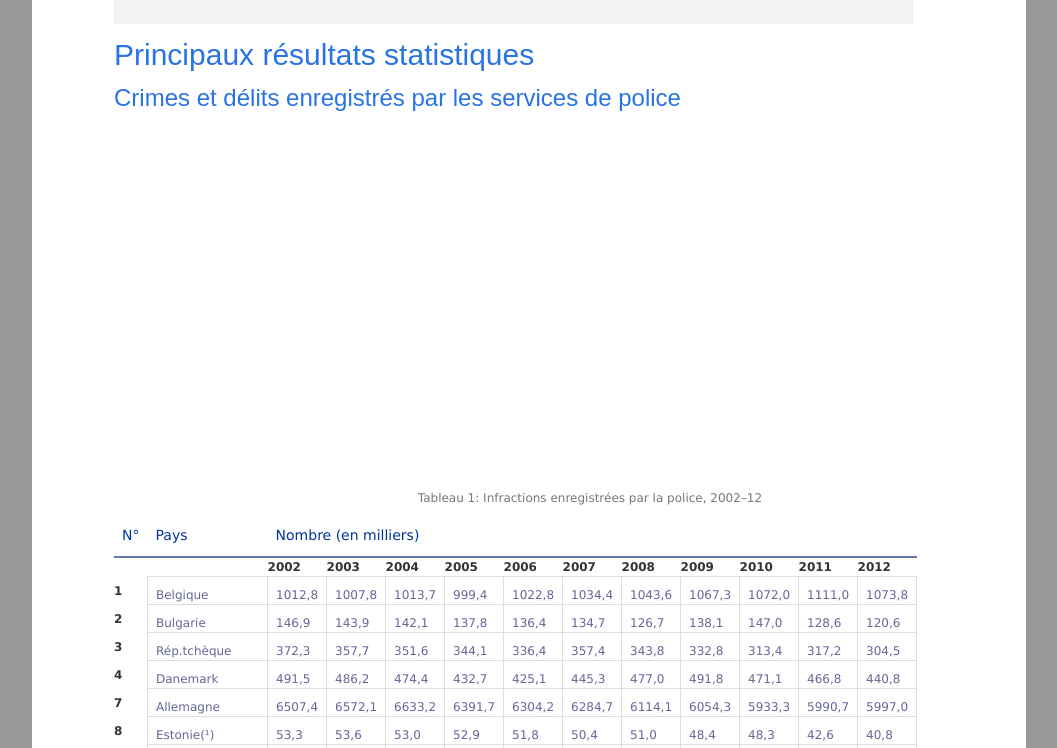
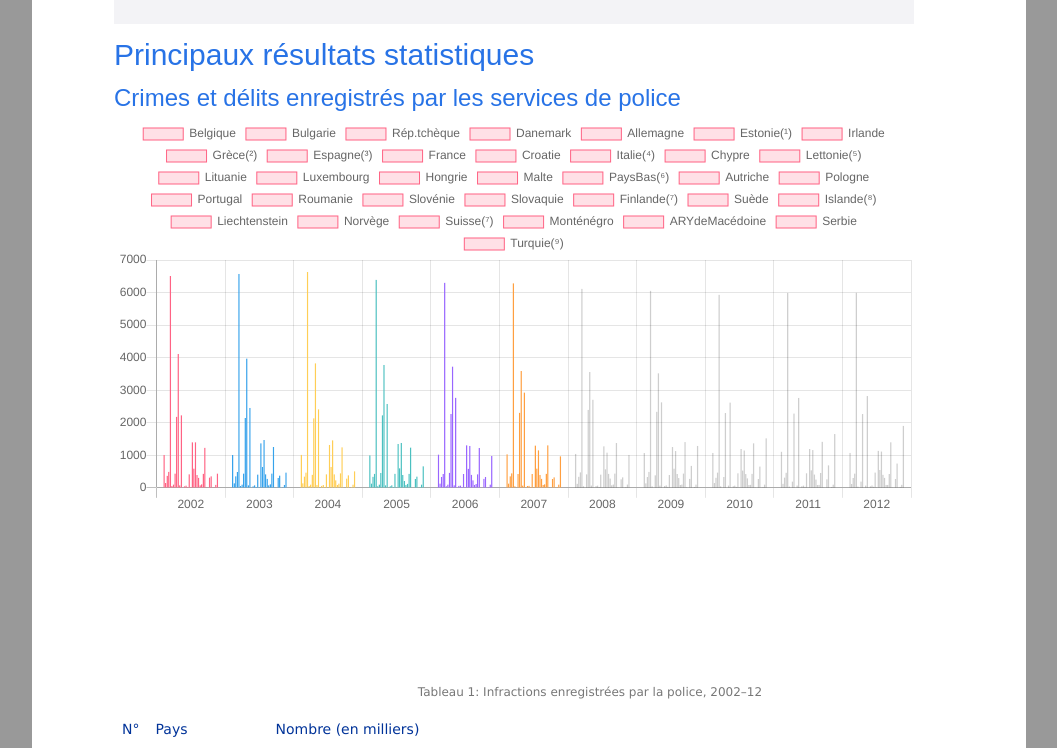
Before and after one commit to YelenaMerzlyakova/js-datavisualisation-challenge, a plain HTML site: page index.html in a window 1280 px wide. Shown: the part 1053-1801 px from the top of the page, without its empty margins (111-1168 px from the left). Drawn offline with nearby package versions, Linux system fonts and the light colour scheme; a web font is replaced by a local one.

Commit message:
add new clean working code

```diff
--- a/app.js
+++ b/app.js
@@ -2,14 +2,54 @@ let canvas1 = document.createElement("canvas");
 let table1 = document.querySelector("#table1 > caption");
 table1.insertBefore(canvas1, table1.childNodes[0]);
 
-function BuildChart(labels, values, chartTitle) {
+function BuildChart(labels, dataSets, chartTitle) {
     var ctx = document.getElementById('myChart').getContext('2d');
     var myChart = new Chart(ctx, {
-      type: 'line',
+        type: 'bar',
         data: {
             labels: labels,// Our labels
-        datasets: [{
-          label: chartTitle, // Name the series
+            datasets: dataSets,
+        },
+        options: {
+
+        }
+    });
+    return myChart;
+}
+
+var table = document.getElementById('table1');
+var subHeaders = [];
+
+
+for (var i = 2; i < table.rows[1].cells.length; i++) {
+    subHeaders[i-2] = table.rows[1].cells[i].innerHTML.toLowerCase().replace(/ /gi, '');
+}
+
+
+var dataSets = [];
+
+// function colorGen () {
+//   var generateColor = Math.floor(Math.random() * 256 );
+//   return generateColor;
+// }
+
+for (var i = 2; i < table.rows.length; i++) {
+    var tableRow = table.rows[i];
+    var values = [];
+    for (var k = 1; k < tableRow.cells.length; k++) {
+        if (k == 1) {
+            var country = tableRow.cells[k].innerHTML;
+            // var color;
+            // for ( var i = 0; i < 10; i += 1) {
+            //    color = 'rgb(' + colorGen() + ',' + colorGen() + ',' + colorGen() + ')';
+        //  }
+        } else {
+            values.push(parseInt(tableRow.cells[k].innerHTML));
+        }
+    }
+
+    var json = {
+        label: country, // Name the series
         data: values, // Our values
         backgroundColor: [ // Specify custom colors
         'rgba(255, 99, 132, 0.2)',
@@ -19,7 +59,7 @@ function BuildChart(labels, values, chartTitle) {
         'rgba(153, 102, 255, 0.2)',
         'rgba(255, 159, 64, 0.2)'
         ],
-          borderColor: [ // Add custom color borders
+        borderColor:[ //color, // Add custom color borders
             'rgba(255,99,132,1)',
             'rgba(54, 162, 235, 1)',
             'rgba(255, 206, 86, 1)',
@@ -28,85 +68,122 @@ function BuildChart(labels, values, chartTitle) {
             'rgba(255, 159, 64, 1)'
         ],
         borderWidth: 1 // Specify bar border width
-        }]
-      },
-      options: {
-        responsive: true, // Instruct chart js to respond nicely.
-        maintainAspectRatio: false, // Add to prevent default behavior of full-width/height
+    };
+
+    dataSets.push(json);
 }
-    });
-    return myChart;
-  }
+var chart = BuildChart(subHeaders, dataSets, "Pays");
 
-var table = document.getElementById('table1');
-var json = []; // First row needs to be headers
-var json2 = [];
-var headers =[];
-var subHeaders = [];
-for (var i = 1; i < table.rows[0].cells.length; i++) {
-  headers[i] = table.rows[0].cells[i].innerHTML.toLowerCase().replace(/ /gi, '');
-}
 
-for (var i = 1; i < table.rows[1].cells.length; i++) {
-    subHeaders[i] = table.rows[1].cells[i].innerHTML.toLowerCase().replace(/ /gi, '');
-  }
-console.log(headers);
-console.log(subHeaders);
+// let canvas1 = document.createElement("canvas");
+// let table1 = document.querySelector("#table1 > caption");
+// table1.insertBefore(canvas1, table1.childNodes[0]);
 
-for (var i = 1; i < table.rows.length; i++) {
-     var tableRow = table.rows[i];
-     var tableRow2 = table.rows[i];
-     var rowData = {};
-     var rowData2 = {};
-    // console.log(table.rows[i]);
-//     // console.log(table.rows[1]);
-     for (var j = 1; j < tableRow.cells.length; j++) {
-       rowData[headers[j]] = tableRow.cells[j].innerHTML;
-       //console.log(rowData[headers[j]] = tableRow.cells[j].innerHTML);
-     }
+// function BuildChart(labels, values, chartTitle) {
+//     var ctx = document.getElementById('myChart').getContext('2d');
+//     var myChart = new Chart(ctx, {
+//       type: 'line',
+//       data: {
+//         labels: labels,// Our labels
+//         datasets: [{
+//           label: chartTitle, // Name the series
+//           data: values, // Our values
+//           backgroundColor: [ // Specify custom colors
+//             'rgba(255, 99, 132, 0.2)',
+//             'rgba(54, 162, 235, 0.2)',
+//             'rgba(255, 206, 86, 0.2)',
+//             'rgba(75, 192, 192, 0.2)',
+//             'rgba(153, 102, 255, 0.2)',
+//             'rgba(255, 159, 64, 0.2)'
+//           ],
+//           borderColor: [ // Add custom color borders
+//             'rgba(255,99,132,1)',
+//             'rgba(54, 162, 235, 1)',
+//             'rgba(255, 206, 86, 1)',
+//             'rgba(75, 192, 192, 1)',
+//             'rgba(153, 102, 255, 1)',
+//             'rgba(255, 159, 64, 1)'
+//           ],
+//           borderWidth: 1 // Specify bar border width
+//         }]
+//       },
+//       options: {
+//         responsive: true, // Instruct chart js to respond nicely.
+//         maintainAspectRatio: false, // Add to prevent default behavior of full-width/height
+//       }
+//     });
+//     return myChart;
+//   }
 
-     for (var k = 1; k < tableRow2.cells.length; k++) {
-         rowData2[subHeaders[k]] = tableRow2.cells[k].innerHTML;
-     }
-     console.log(rowData);
-     json.push(rowData);
-     json2.push(rowData2);
-   }
-
-   console.log(json);
-   console.log(json2);
-
-  //  var myJson = JSON.stringify(json);
-  //  console.log(myJson);
-  //  7
-  //  var data  = [];
-  //  for (let i = 0; i < json2.length; i++) {
-  //   moves.push(response.data.moves[i].move.name);
-  //   pokemonMoves[i].innerHTML = moves[i];
+// var table = document.getElementById('table1');
+// var json = []; // First row needs to be headers
+// var json2 = [];
+// var headers =[];
+// var subHeaders = [];
+// for (var i = 1; i < table.rows[0].cells.length; i++) {
+//   headers[i] = table.rows[0].cells[i].innerHTML.toLowerCase().replace(/ /gi, '');
 // }
 
-  //Map JSON values back to label array
+// for (var i = 1; i < table.rows[1].cells.length; i++) {
+//     subHeaders[i] = table.rows[1].cells[i].innerHTML.toLowerCase().replace(/ /gi, '');
+//   }
+// console.log(headers);
+// console.log(subHeaders);
 
-      var labelz = json.map(function (e) {
-      return e.pays;
-    });
-   console.log(labelz); // ["2016", "2017", "2018", "2019"]
+// for (var i = 1; i < table.rows.length; i++) {
+//      var tableRow = table.rows[i];
+//      var tableRow2 = table.rows[i];
+//      var rowData = {};
+//      var rowData2 = {};
+//     // console.log(table.rows[i]);
+// //     // console.log(table.rows[1]);
+//      for (var j = 1; j < tableRow.cells.length; j++) {
+//        rowData[headers[j]] = tableRow.cells[j].innerHTML;
+//        //console.log(rowData[headers[j]] = tableRow.cells[j].innerHTML);
+//      }
 
-   var labels = labelz.slice(1,5);
+//      for (var k = 1; k < tableRow2.cells.length; k++) {
+//          rowData2[subHeaders[k]] = tableRow2.cells[k].innerHTML;
+//      }
+//      console.log(rowData);
+//      json.push(rowData);
+//      json2.push(rowData2);
+//    }
 
-   var valuez = json.map(function (e) {
-    return e.undefined;
-  });
- console.log(valuez); // ["2016", "2017", "2018", "2019"]
+//    console.log(json);
+//    console.log(json2);
 
- var values = valuez.slice(1,5);
+//   //  var myJson = JSON.stringify(json);
+//   //  console.log(myJson);
+//   //  7
+//   //  var data  = [];
+//   //  for (let i = 0; i < json2.length; i++) {
+//   //   moves.push(response.data.moves[i].move.name);
+//   //   pokemonMoves[i].innerHTML = moves[i];
+//   // }
+
+//   //Map JSON values back to label array
+
+//       var labelz = json.map(function (e) {
+//       return e.pays;
+//     });
+//    console.log(labelz); // ["2016", "2017", "2018", "2019"]
+
+//    var labels = labelz.slice(1,5);
+
+//    var valuez = json.map(function (e) {
+//     return e.undefined;
+//   });
+//  console.log(valuez); // ["2016", "2017", "2018", "2019"]
+
+//  var values = valuez.slice(1,5);
 
 
-console.log(labels);
+// console.log(labels);
 
 
 
-console.log(values);
+// console.log(values);
 
    //var values = json2[i];
   //  var values = 0;
@@ -132,3 +209,79 @@ console.log(values);
 //   });
 //   console.log(values); // ["10", "25", "55", "120"]
 // var chart = BuildChart(labels, values, "Whatever");
+
+
+
+function BuildCharttwo(labels, dataSets, chartTitle) {
+    var ctx = document.getElementById('secondChart').getContext('2d');
+    var myChartz = new Chart(ctx, {
+        type: 'bar',
+        data: {
+            labels: labels,// Our labels
+            datasets: dataSetz,
+        },
+        options: {
+
+        }
+    });
+    return myChartz;
+}
+
+var table = document.getElementById('table2');
+var headers = [];
+
+
+for (var i = 2; i < table.rows[0].cells.length; i++) {
+    headers[i-2] = table.rows[0].cells[i].innerHTML.toLowerCase().replace(/ /gi, '');
+}
+
+console.log(headers);
+
+
+var dataSetz = [];
+
+// function colorGen () {
+//   var generateColor = Math.floor(Math.random() * 256 );
+//   return generateColor;
+// }
+
+for (var i = 2; i < table.rows.length; i++) {
+    var tableRowz = table.rows[i];
+    var valuez = [];
+    for (var k = 1; k < tableRowz.cells.length; k++) {
+        if (k == 1) {
+            var countryz = tableRowz.cells[k].innerHTML;
+            // var color;
+            // for ( var i = 0; i < 10; i += 1) {
+            //    color = 'rgb(' + colorGen() + ',' + colorGen() + ',' + colorGen() + ')';
+        //  }
+        } else {
+            valuez.push(parseInt(tableRowz.cells[k].innerHTML));
+        }
+    }
+
+    var jsonz = {
+        label: countryz, // Name the series
+        data: valuez, // Our values
+        backgroundColor: [ // Specify custom colors
+        'rgba(255, 99, 132, 0.2)',
+        'rgba(54, 162, 235, 0.2)',
+        'rgba(255, 206, 86, 0.2)',
+        'rgba(75, 192, 192, 0.2)',
+        'rgba(153, 102, 255, 0.2)',
+        'rgba(255, 159, 64, 0.2)'
+        ],
+        borderColor:[ //color, // Add custom color borders
+            'rgba(255,99,132,1)',
+            'rgba(54, 162, 235, 1)',
+            'rgba(255, 206, 86, 1)',
+            'rgba(75, 192, 192, 1)',
+            'rgba(153, 102, 255, 1)',
+            'rgba(255, 159, 64, 1)'
+        ],
+        borderWidth: 1 // Specify bar border width
+    };
+
+    dataSetz.push(jsonz);
+}
+var chartz = BuildCharttwo(headers, dataSetz, "Pays");
--- a/index.html
+++ b/index.html
@@ -1492,7 +1492,7 @@
               <h4>
                 <span class="mw-headline" id="Homicides">Homicides</span>
               </h4>
-
+              <canvas id="secondChart" width="400" height="200"></canvas>
               <table cellspacing="0" cellpadding="0" id="table2">
                 <caption>Population carcérale, moyenne par an, 2007–09 et 2010–12
                   <br> (pour 100 000 habitants)</caption>
```
Lines whose indentation alone changed are shown as unchanged.
